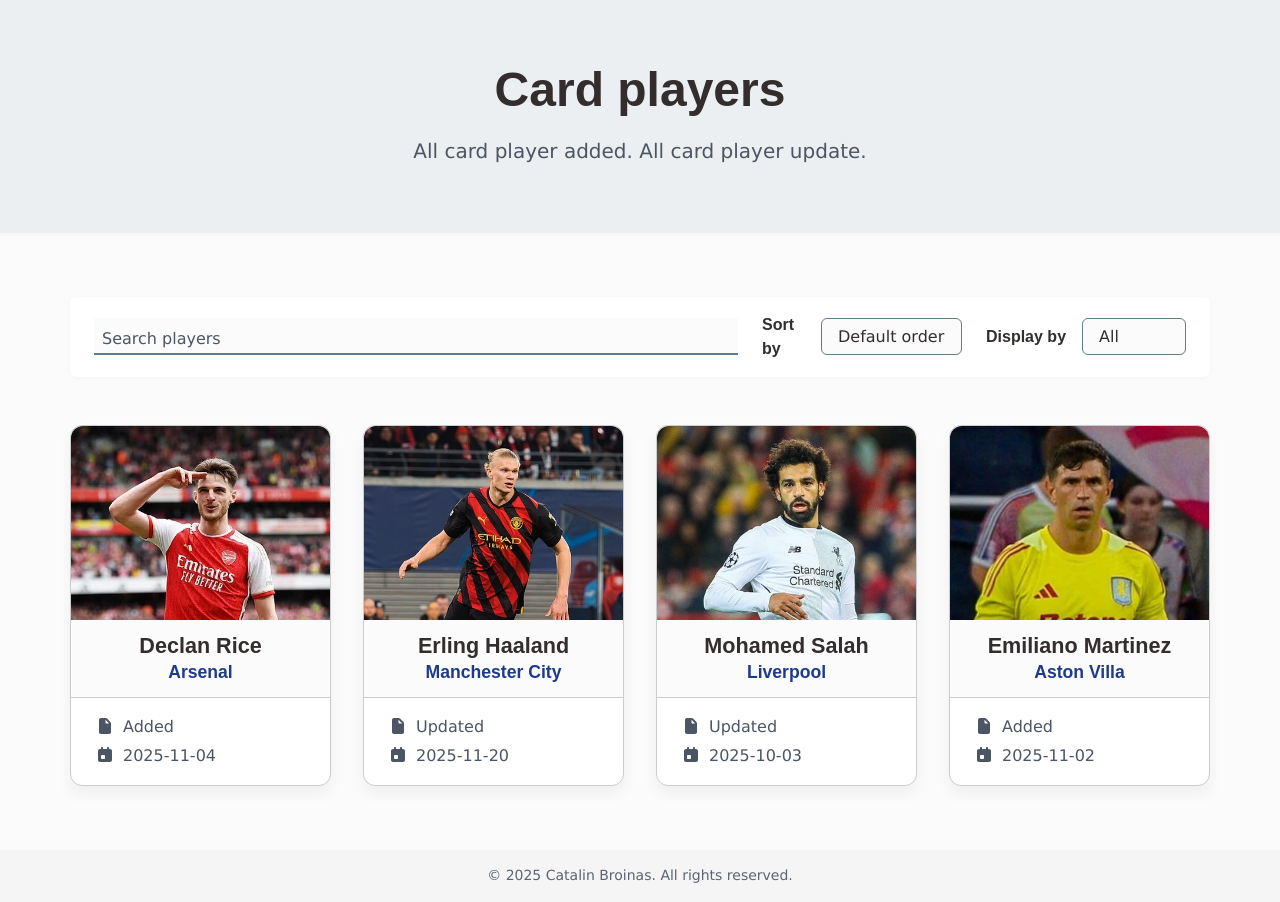
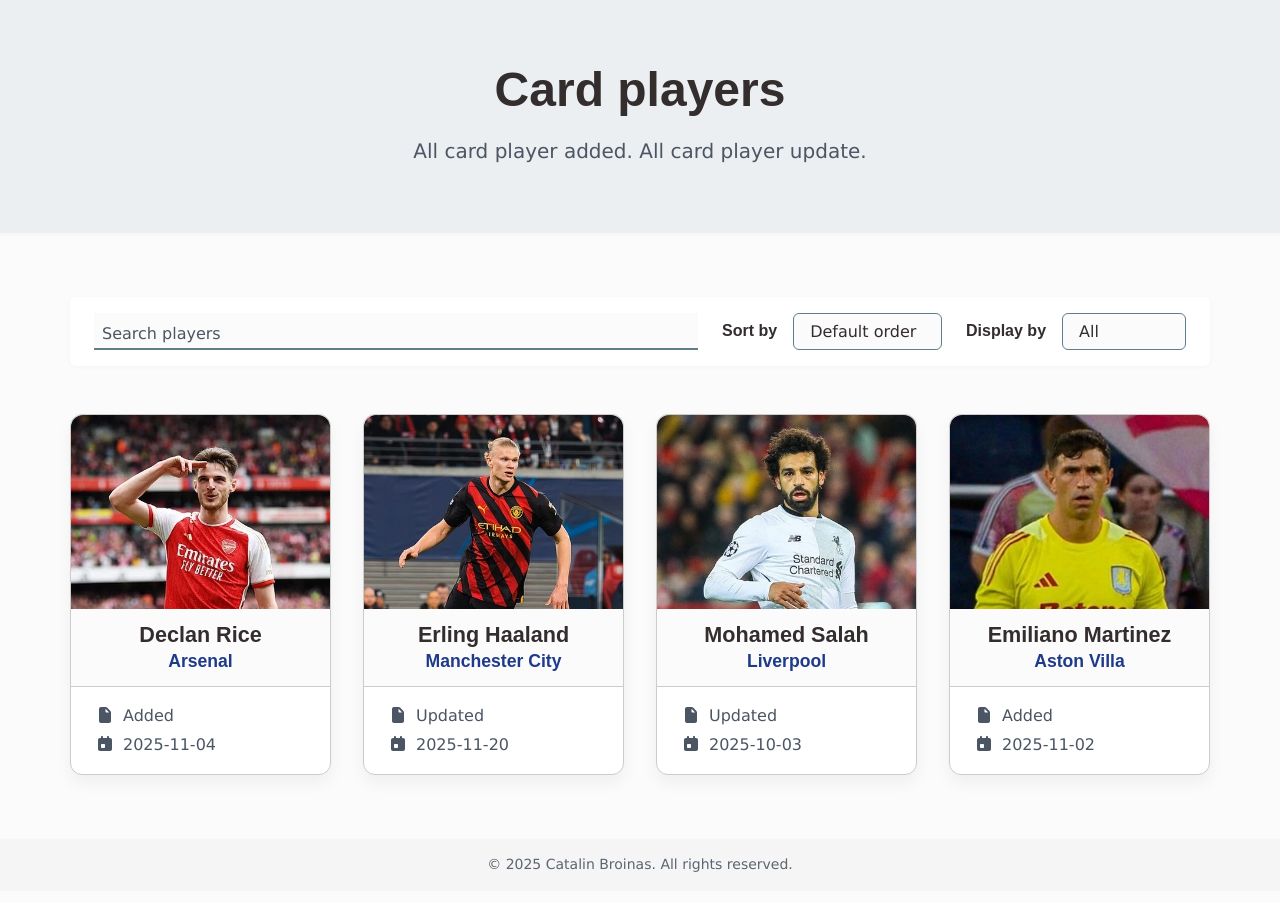
Before and after one commit to catalinbroinas/card-players, a React (Vite) app: page / in a window 1280 px wide. Built offline with nearby package versions, Linux system fonts and the light colour scheme.

Commit message:
style(_toolbar): improve select block width
- Adjust width for desktop and tablet
- Ensure max-width 100% for small devices

```diff
--- a/src/scss/components/custom/_toolbar.scss
+++ b/src/scss/components/custom/_toolbar.scss
@@ -40,8 +40,7 @@
   &__select {
     display: flex;
     align-items: center;
-    width: 200px;
-    max-width: 100%;
+    width: 220px;
     gap: $spacing-md;
 
     @include media-breakpoint-down($bp-sm) { width: 100%; }
```
